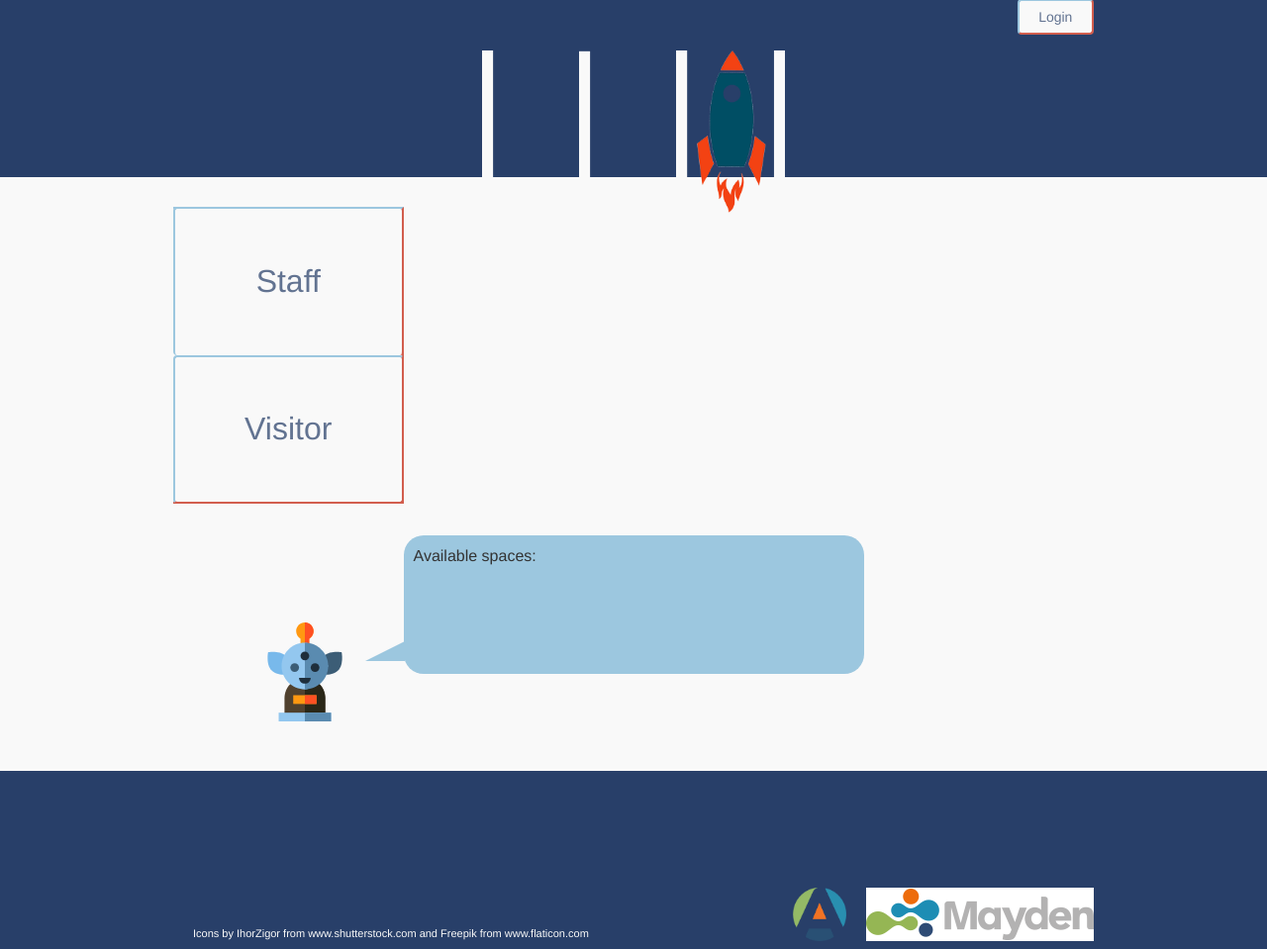
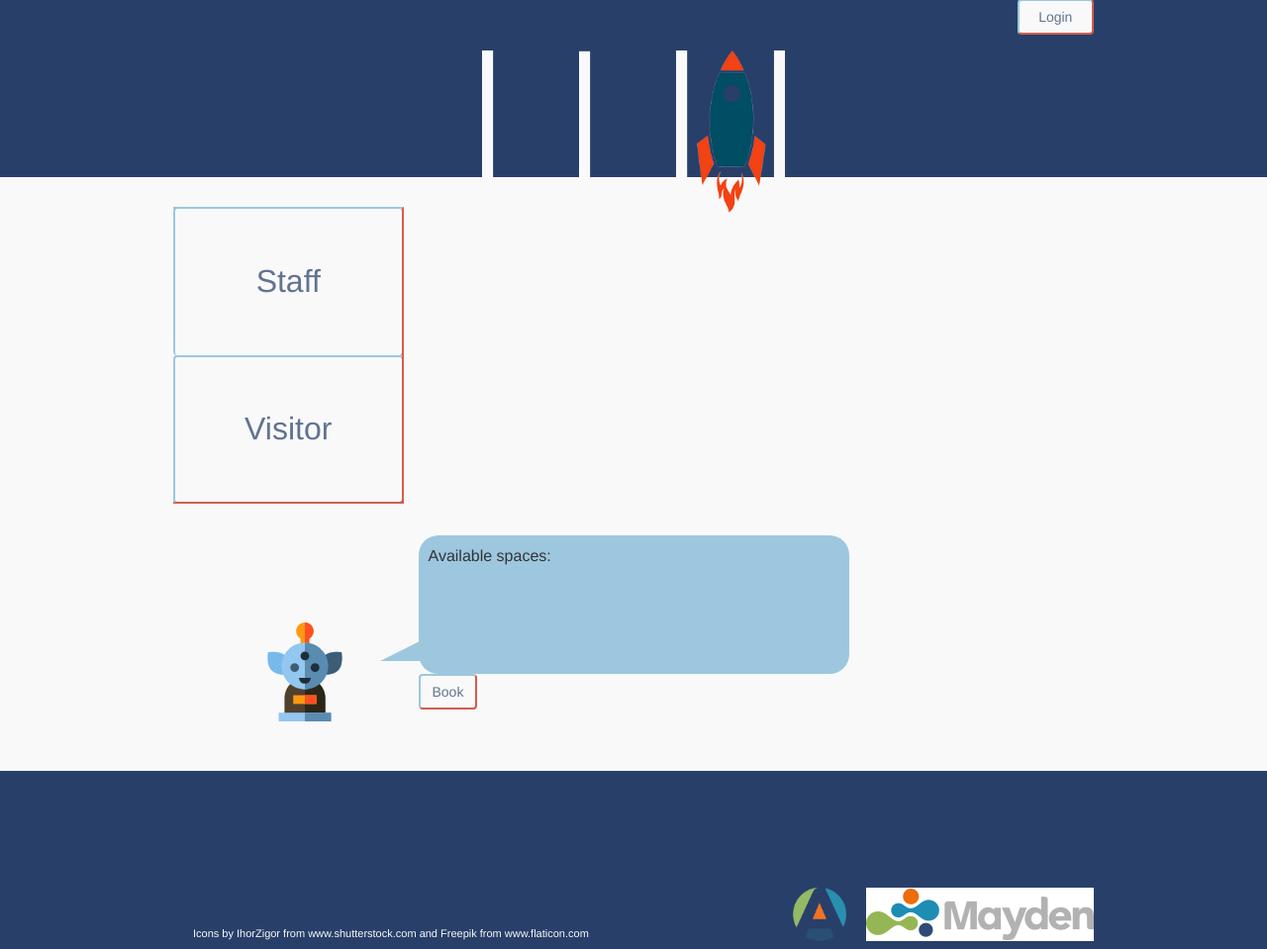
Before and after one commit to iO-Academy/parking-system, a PHP site: page / in a window 1280 px wide. Shown: the part 181-1140 px from the top of the page at 99% size. Run offline with PHP 8.4, Linux system fonts and the light colour scheme; style sheets or scripts are compiled from the project's sources.

Commit message:
added book button to index.html and made js and php files for making bookings

```diff
--- /dev/null
+++ b/ajax/creatBooking.php
@@ -0,0 +1 @@
+<?php
--- a/index.html
+++ b/index.html
@@ -7,6 +7,7 @@
     <script src="js/calendar.js"></script>
     <script src="js/timePicker.js"></script>
     <script src="js/ajax.js"></script>
+    <script src="js/book.js"></script>
     <link rel="stylesheet" href="https://maxcdn.bootstrapcdn.com/bootstrap/3.3.7/css/bootstrap.min.css">
     <link rel="stylesheet" type="text/css" href="style/bootstrap-datepicker.min.css">
     <link rel="stylesheet" type="text/css" href="style/style.css">
@@ -141,9 +142,12 @@
             <div class="col-md-3" id="alien-container">
                 <img id="alien" src="images/alien.svg" alt="alien">
             </div>
-            <div class="col-md-6" id="speech-bubble">
-                <div class="triangle"></div>
-                <p id="speechBubbleContent">Available spaces: </p>
+            <div class="col-md-6">
+                <div id="speech-bubble">
+                    <div class="triangle"></div>
+                    <p id="speechBubbleContent">Available spaces: </p>
+                </div>
+                <div class="btn" id="book-button">Book</div>
             </div>
         </div>
     </main>
--- /dev/null
+++ b/js/book.js
@@ -0,0 +1,9 @@
+$(function() {
+
+    /**
+     * DOCBLOCK ME!
+     */
+    $("book-button").click(function() {
+
+    })
+})
--- a/style/scss/home.scss
+++ b/style/scss/home.scss
@@ -101,12 +101,12 @@ main .container {
   background-color: $bubble-bg;
   @include border-radius(20px);
   height: 140px;
+  position: relative;
   padding: 10px;
   margin-top: 32px;
 
   p {
     font-size: 16px;
-  }
   }
 
   .triangle {
@@ -119,6 +119,7 @@ main .container {
     position: absolute;
     bottom: 13px;
   }
+}
 
 #visitorSubmit {
   position: absolute;
```
Lines whose indentation alone changed are shown as unchanged.
